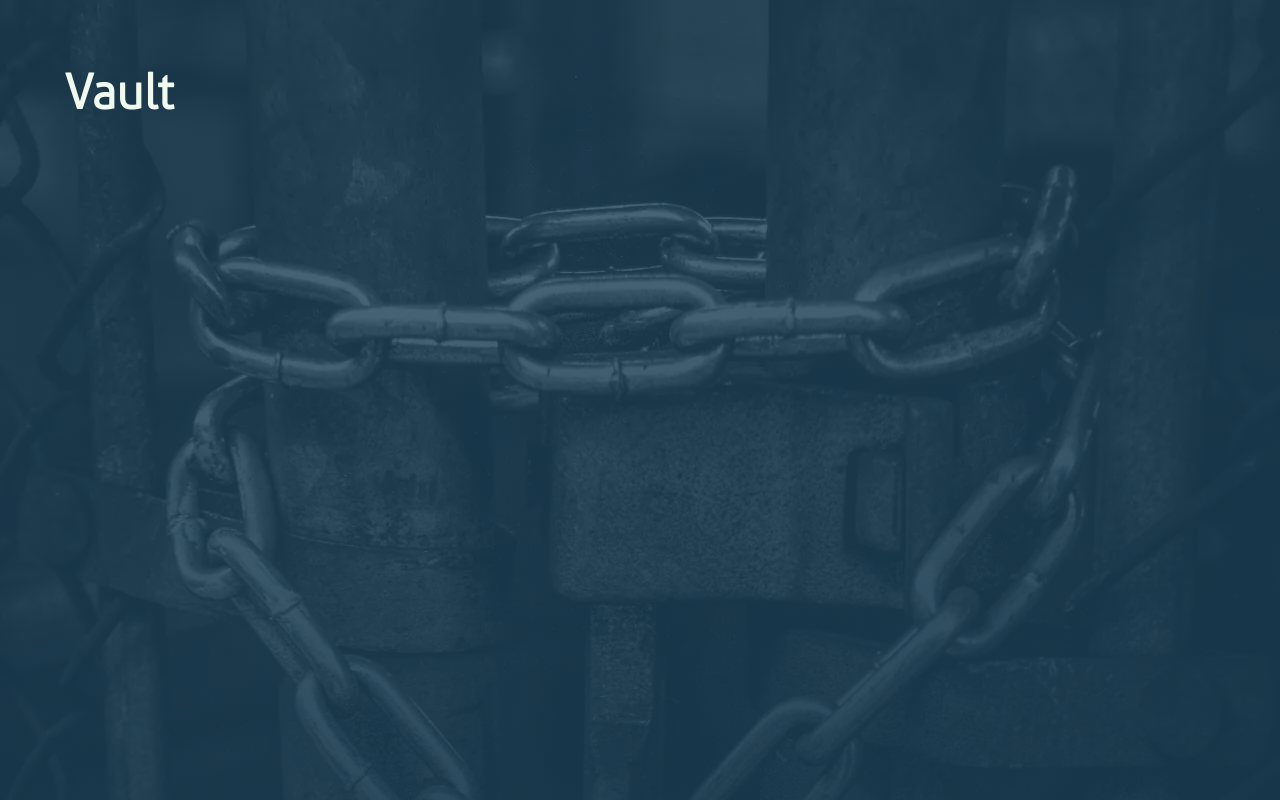
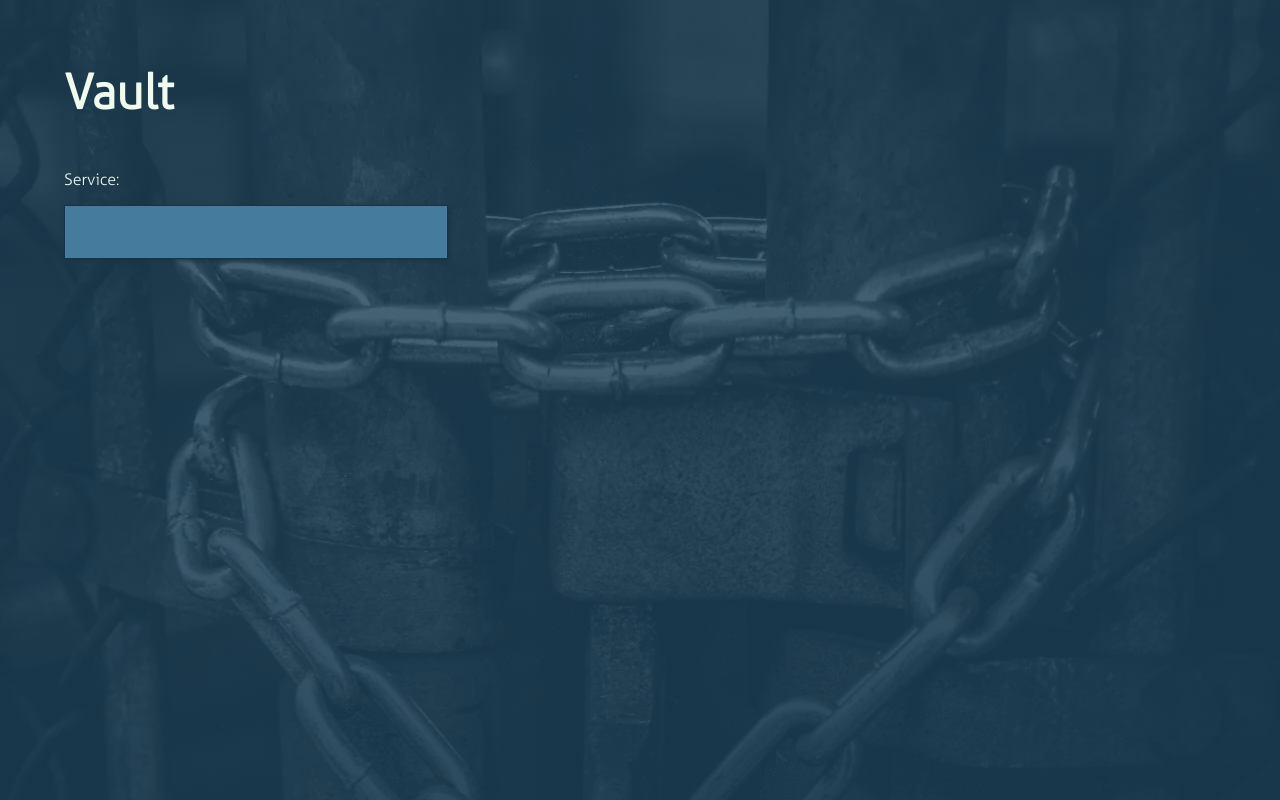
Before and after one commit to dirkzukunft/training-vault, a React (Vite) app: page /search in a window 1280 px wide. Built offline with nearby package versions, Linux system fonts and the light colour scheme; some icons are missing.

Commit message:
Add /search feature

```diff
--- a/src/app/App.tsx
+++ b/src/app/App.tsx
@@ -1,9 +1,9 @@
 import React, { useState } from 'react';
 import { BrowserRouter, Route, Switch } from 'react-router-dom';
+import Headline from './components/Headline/Headline';
+import { MasterPasswordContext } from './components/MasterPasswordContext/MasterPasswordContext';
 import Dashboard from './pages/Dashboard/Dashboard';
-import Password from './pages/Password/Password';
-import { MasterPasswordContext } from './components/MasterPasswordContext/MasterPasswordContext';
-import Headline from './components/Headline/Headline';
+import SearchCredential from './pages/SearchCredential/SearchCredential';
 
 function App(): JSX.Element {
   const [masterPassword, setMasterPassword] = useState<string>('');
@@ -15,11 +15,11 @@ function App(): JSX.Element {
       <BrowserRouter>
         <Headline>Vault</Headline>
         <Switch>
-          <Route exact path="/">
+          <Route path="/search">
+            <SearchCredential />
+          </Route>
+          <Route path="/">
             <Dashboard />
-          </Route>
-          <Route exact path="/password/:service">
-            <Password />
           </Route>
         </Switch>
       </BrowserRouter>
--- /dev/null
+++ b/src/app/pages/SearchCredential/SearchCredential.module.css
@@ -0,0 +1,16 @@
+.label {
+  padding-bottom: 1rem;
+}
+
+.input {
+  font-size: 2rem;
+  width: min(100%, 20ch);
+  padding: 0.2em;
+}
+
+.result {
+  margin-top: 3rem;
+  display: grid;
+  gap: 1rem;
+  grid-template-columns: repeat(auto-fit, minmax(30ch, 1fr));
+}
--- /dev/null
+++ b/src/app/pages/SearchCredential/SearchCredential.tsx
@@ -0,0 +1,42 @@
+import React, { useEffect, useState } from 'react';
+import { Credential } from '../../../types';
+import CredentialCard from '../../components/CredentialCard/CredentialCard';
+import { useMasterPassword } from '../../components/MasterPasswordContext/MasterPasswordContext';
+import styles from './SearchCredential.module.css';
+
+export default function SearchCredential(): JSX.Element {
+  const { masterPassword } = useMasterPassword();
+  const [credential, setCredential] = useState<Credential>();
+  const [search, setSearch] = useState<string>();
+
+  useEffect(() => {
+    if (search) {
+      (async () => {
+        const response = await fetch(`/api/credentials/${search}`, {
+          headers: { Authorization: masterPassword },
+        });
+        const fetchedCredential =
+          response.status === 200 ? await response.json() : '';
+        setCredential(fetchedCredential);
+      })();
+    }
+  }, [search]);
+
+  return (
+    <div className={styles.dashboard}>
+      {!credential && (
+        <label>
+          <div className={styles.label}>Service:</div>
+          <input
+            className={styles.input}
+            onChange={(event) => setSearch(event.target.value)}
+          />
+        </label>
+      )}
+
+      <div className={styles.result}>
+        {credential && <CredentialCard credential={credential} />}
+      </div>
+    </div>
+  );
+}
```
